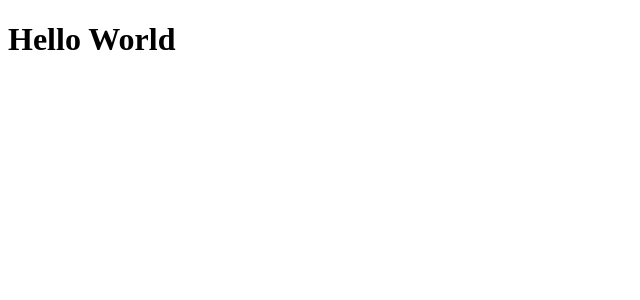
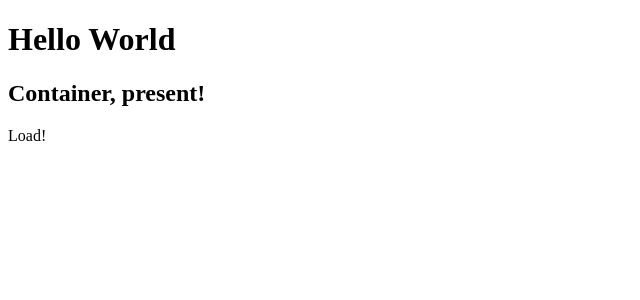
Before and after one commit to sgerpdx/fe-lab-06-hooks, a React app: page / in a window 1280 px wide. Shown: the top 300 px of the page, without its empty margins (0-640 px from the left). Built offline with nearby package versions, Linux system fonts and the light colour scheme.

Commit message:
basic file setup and rendering test

```diff
--- a/src/components/app/App.jsx
+++ b/src/components/app/App.jsx
@@ -1,5 +1,11 @@
 import React from 'react';
+import SimpsonsQuote from '../../containers/SimpsonsQuote';
 
 export default function App() {
-  return <h1>Hello World</h1>;
+  return (
+    <>
+      <h1>Hello World</h1>
+      <SimpsonsQuote />
+    </>
+  );
 }
--- /dev/null
+++ b/src/components/quote/Load.jsx
@@ -0,0 +1,7 @@
+import React from 'react';
+
+const Load = () => {
+  return <div>Load!</div>;
+};
+
+export default Load;
--- /dev/null
+++ b/src/containers/SimpsonsQuote.jsx
@@ -0,0 +1,11 @@
+import React, { useState } from 'react';
+import Load from '../components/quote/Load';
+
+export default function SimpsonsQuote() {
+  return (
+    <>
+      <h2>Container, present!</h2>
+      <Load />
+    </>
+  );
+}
--- /dev/null
+++ b/src/services/SimpsonsAPI.js
@@ -0,0 +1,5 @@
+const getQuote = async () => {
+  return 'hello';
+};
+
+export default getQuote;
```
Also changed, not shown: src/components/quote/Quote.jsx (added), 2 other files (tests, documents, lock files or other folders).
